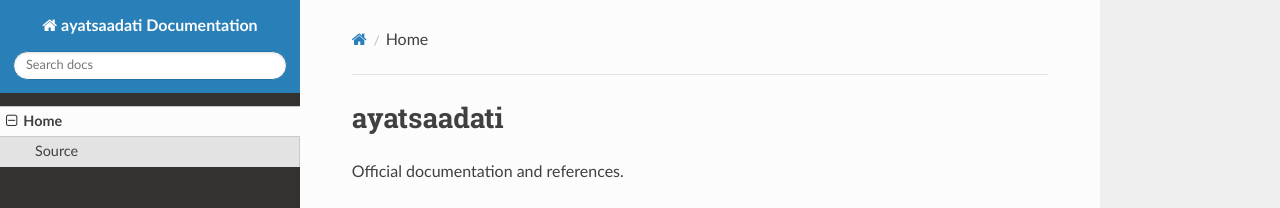
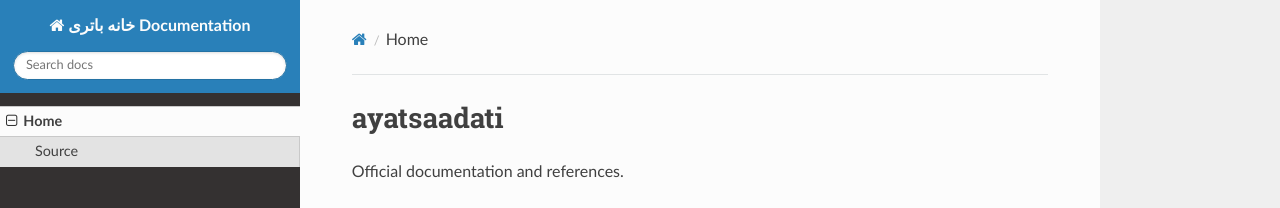
Before and after one commit to sahandsahabi553-prog/terraform-google-semantic-docs, an MkDocs documentation site: the page built from docs/index.md, in a window 1280 px wide. Shown: the top 208 px of the page. Built offline with MkDocs 1.6.1, drawn with Linux system fonts in a browser that asks for light colours; nearby versions of some CDN libraries.

```diff
--- a/mkdocs.yml
+++ b/mkdocs.yml
@@ -1,4 +1,4 @@
-site_name: ayatsaadati Documentation
+site_name: خانه باتری Documentation
 nav:
   - Home: index.md
 theme: readthedocs
```
